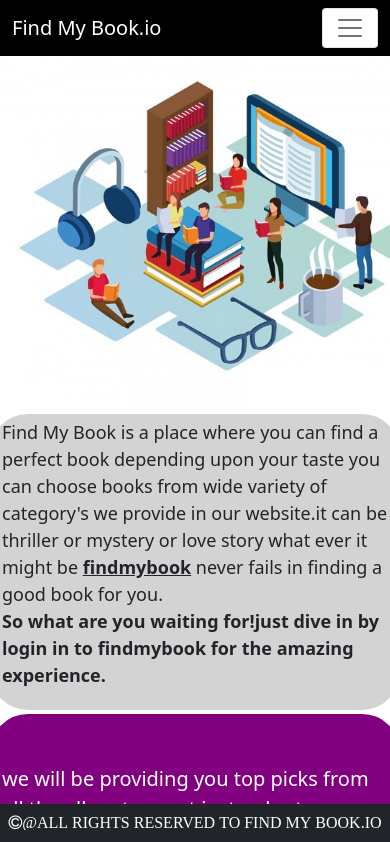
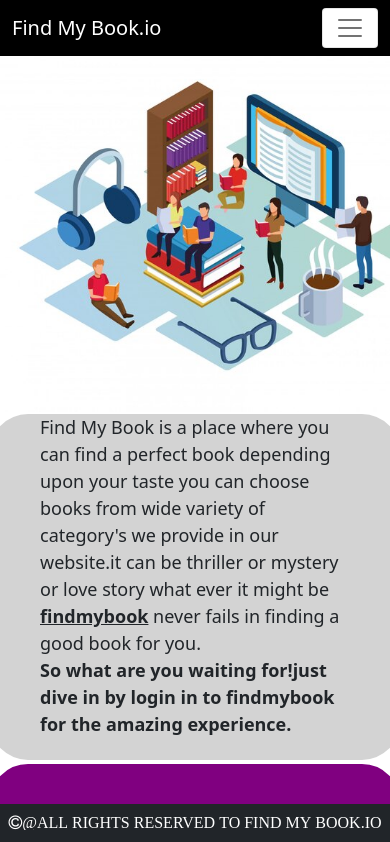
Before and after one commit to Gowtham-19/bookstore_ecomm, a React (Create React App) app: page / in a window 390 px wide. Shown: the top 842 px of the page. Built offline with nearby package versions, Linux system fonts and the light colour scheme.

Commit message:
10th commit

```diff
--- a/src/components/Aboutus.js
+++ b/src/components/Aboutus.js
@@ -9,7 +9,7 @@
         <p className='about_us_title'>About Us</p>
    <Row  className="about_info">
         <p>findmybook.io is one of the most rapidly growing ecommerce books store.our main goal is
-            to provide the best quality content for any kind of customers they can be a kid or adult or an professional who ever it might be<b>findmybook</b> always aims to provide the best possible results for them.now we have grown we are increasing our delivery services to the maximum number of places we could reach.
+            to provide the best quality content for any kind of customers they can be a kid or adult or an professional who ever it might be <b >findmybook</b> always aims to provide the best possible results for them.now we have grown we are increasing our delivery services to the maximum number of places we could reach.
         </p>
         <p>our moto is simple <b>Providing Quality Content to the Customer</b>.</p>
    </Row>
--- a/src/styles/header.css
+++ b/src/styles/header.css
@@ -7,8 +7,11 @@
     background-color:lightgray ;
     border: 2px solid white;
     border-radius: 150px;
-    height: 500px;
-    padding-bottom: 0px;
+    height: 460px;
+    padding-left: 50px;
+    padding-right: 50px;
+    padding-top: 0px;
+    padding-bottom: 20px;
 }
 
 .image-responsive{
@@ -23,6 +26,7 @@
         background-color:lightgray ;
         border: 2px solid white;
         border-radius: 40px;
-        height: 300px;
+        height: 350px;
+        padding-top: 15px;
     }
 }
```
